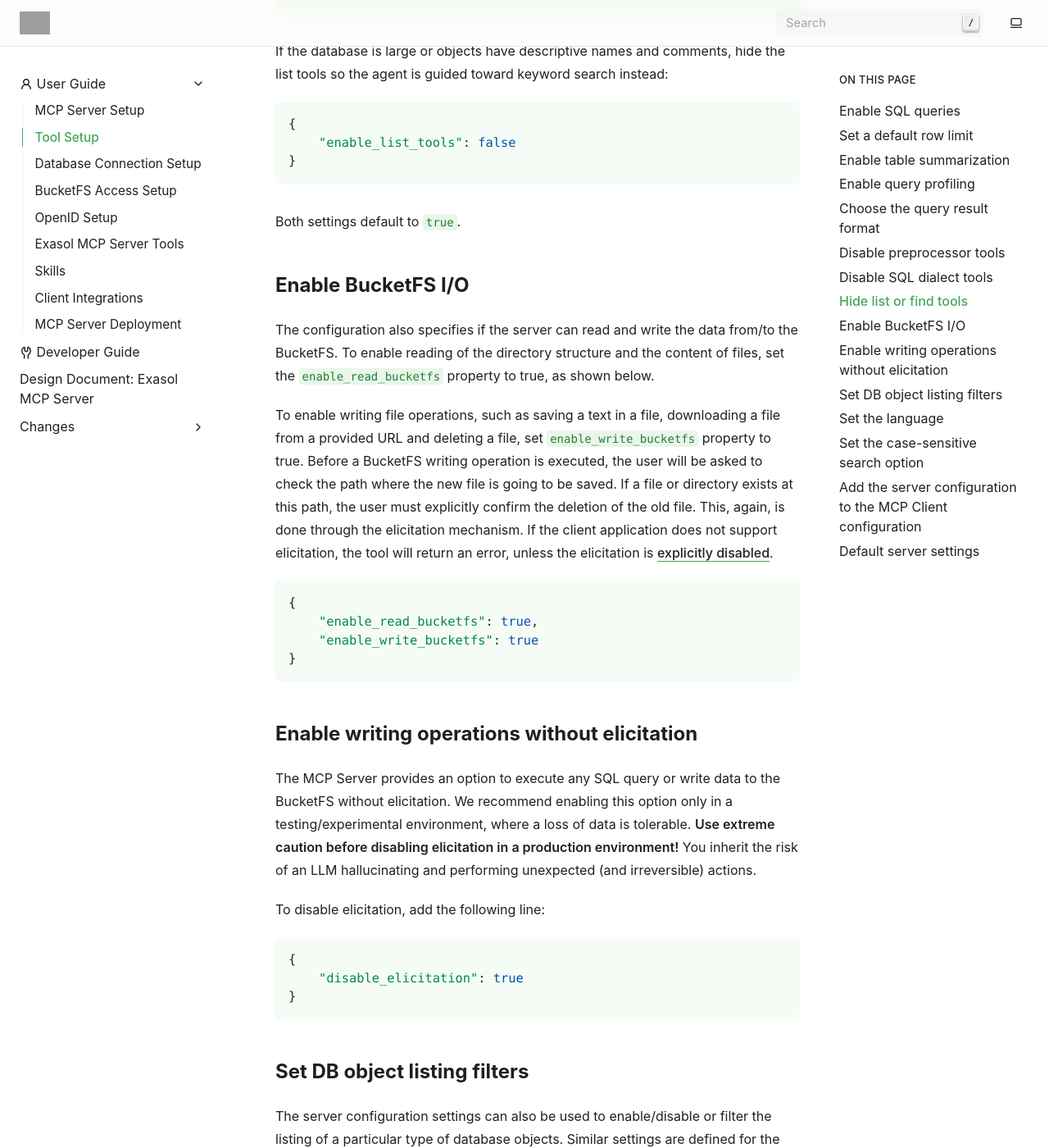
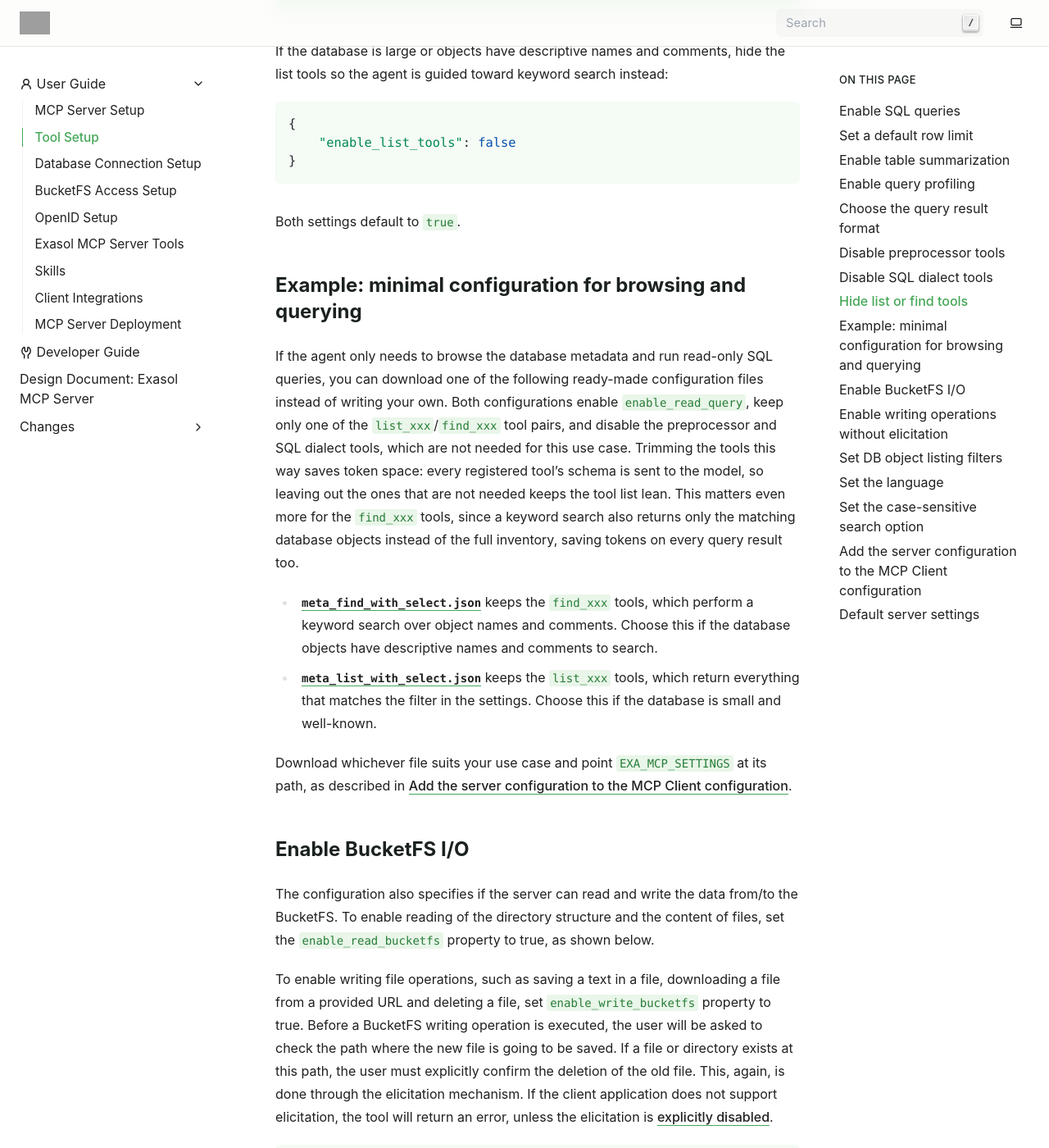
Before and after one commit to exasol/mcp-server, a Sphinx documentation site: the page built from doc/user_guide/tool_setup.rst, in a window 1280 px wide and 1400 px high, scrolled down 3644 px. Shown: the whole window at 82% size. Built offline with Sphinx 7.4.7, drawn with Linux system fonts in a browser that asks for light colours; grey boxes are pictures that could not be loaded.

Commit message:
#290: Added example settings files (#291)
* #290: Added example settings files

* #290: Enhanced the comment in tool_setup.rst

```diff
--- /dev/null
+++ b/doc/user_guide/meta_find_with_select.json
@@ -0,0 +1,9 @@
+{
+    "views": {
+        "enable": true
+    },
+    "enable_list_tools": false,
+    "enable_read_query": true,
+    "enable_preprocessor_tools": false,
+    "enable_dialect_tools": false
+}
--- /dev/null
+++ b/doc/user_guide/meta_list_with_select.json
@@ -0,0 +1,9 @@
+{
+    "views": {
+        "enable": true
+    },
+    "enable_find_tools": false,
+    "enable_read_query": true,
+    "enable_preprocessor_tools": false,
+    "enable_dialect_tools": false
+}
--- a/doc/user_guide/tool_setup.rst
+++ b/doc/user_guide/tool_setup.rst
@@ -152,6 +152,31 @@ tools so the agent is guided toward keyword search instead:
 
 Both settings default to ``true``.
 
+Example: minimal configuration for browsing and querying
+----------------------------------------------------------
+
+If the agent only needs to browse the database metadata and run read-only SQL
+queries, you can download one of the following ready-made configuration files
+instead of writing your own. Both configurations enable ``enable_read_query``,
+keep only one of the ``list_xxx``/``find_xxx`` tool pairs, and disable the
+preprocessor and SQL dialect tools, which are not needed for this use case.
+Trimming the tools this way saves token space: every registered tool's schema
+is sent to the model, so leaving out the ones that are not needed keeps the
+tool list lean. This matters even more for the ``find_xxx`` tools, since a
+keyword search also returns only the matching database objects instead of the
+full inventory, saving tokens on every query result too.
+
+* :download:`meta_find_with_select.json` keeps the ``find_xxx`` tools, which
+  perform a keyword search over object names and comments. Choose this if the
+  database objects have descriptive names and comments to search.
+* :download:`meta_list_with_select.json` keeps the ``list_xxx`` tools, which
+  return everything that matches the filter in the settings. Choose this if
+  the database is small and well-known.
+
+Download whichever file suits your use case and point ``EXA_MCP_SETTINGS`` at
+its path, as described in
+:ref:`add-server-configuration-to-mcp-client-configuration`.
+
 Enable BucketFS I/O
 --------------------
 
@@ -261,6 +286,8 @@ the configuration setting ``case_sensitive`` should be set to true, as in the ex
         "case_sensitive": true
     }
 
+.. _add-server-configuration-to-mcp-client-configuration:
+
 Add the server configuration to the MCP Client configuration
 ------------------------------------------------------------
 
```
Also changed, not shown: doc/changes/unreleased.md (+5 -0 lines).
